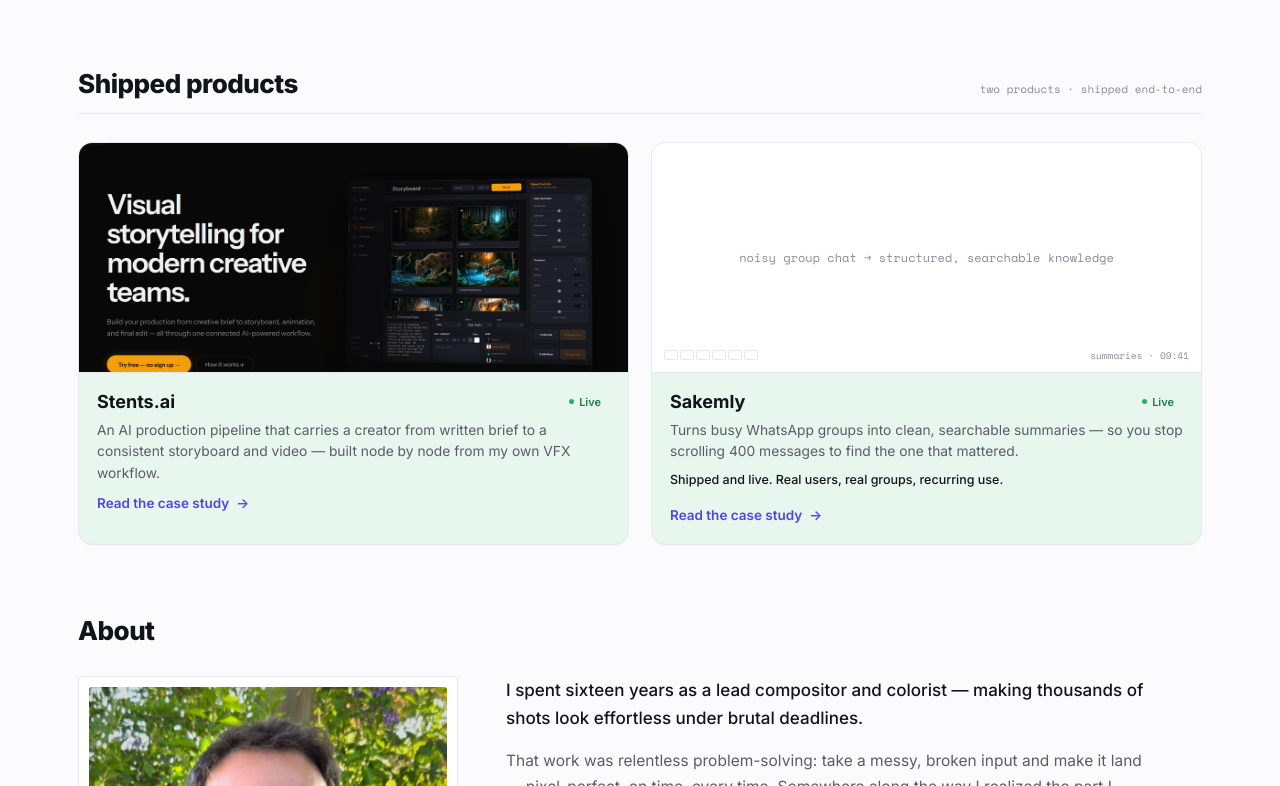
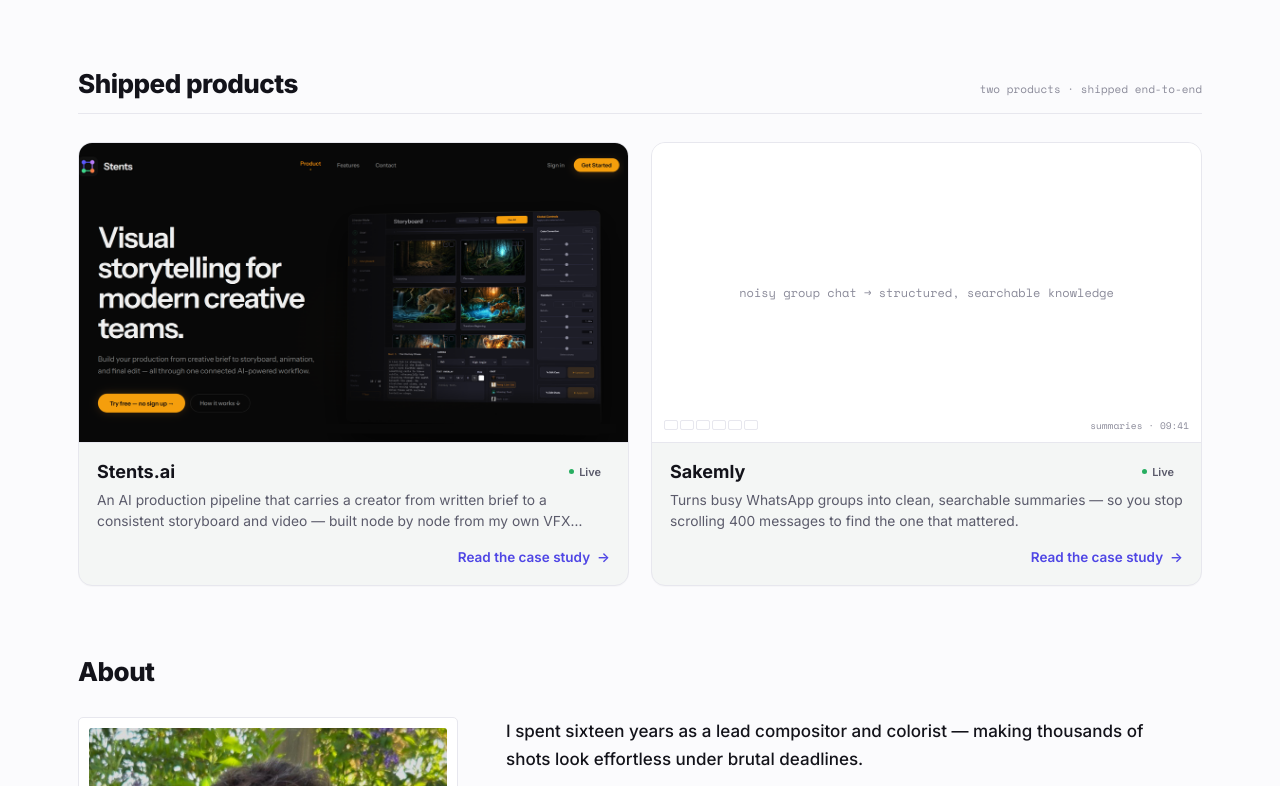
Before and after one commit to tomereps/portfolio, a React (Vite) app: page / in a window 1280 px wide. Shown: the part 527-1313 px from the top of the page. Built offline with nearby package versions, Linux system fonts and the light colour scheme.

Commit message:
Cards: neutral pills, bigger image, 2-line desc, right-aligned link; wire contacts

```diff
--- a/src/components/Contact.jsx
+++ b/src/components/Contact.jsx
@@ -2,8 +2,7 @@
 import './Contact.css';
 
 const EMAIL = 'tomer.ep1@gmail.com';
-// TODO: replace with Tomer's real LinkedIn profile URL.
-const LINKEDIN = '#';
+const LINKEDIN = 'https://www.linkedin.com/in/tomer-epshtein';
 
 export default function Contact() {
   return (
--- a/src/components/ProjectCard.css
+++ b/src/components/ProjectCard.css
@@ -17,7 +17,7 @@
 
 /* "viewer" preview band — holds a screenshot or a neutral placeholder */
 .card__band {
-  height: 230px;
+  height: 300px;
   position: relative;
   display: flex;
   align-items: center;
@@ -98,7 +98,11 @@
   font-size: 13.8px;
   line-height: 1.55;
   color: var(--sub);
-  margin: 0 0 8px;
+  margin: 0 0 16px;
+  display: -webkit-box;
+  -webkit-line-clamp: 2;
+  -webkit-box-orient: vertical;
+  overflow: hidden;
 }
 
 .card__outcome {
@@ -130,7 +134,9 @@
   font-size: 13.5px;
   font-weight: 600;
   text-decoration: none;
-  display: inline-flex;
+  display: flex;
+  width: fit-content;
+  margin-left: auto;
   align-items: center;
   gap: 7px;
 }
@@ -145,8 +151,8 @@
 
 /* status colour variants */
 .status--live {
-  background: #e7f7ed;
-  color: #1a7f46;
+  background: #f4f6f5;
+  color: var(--sub);
 }
 .status--live .card__status-dot {
   background: #27ae60;
--- a/src/data/projects.js
+++ b/src/data/projects.js
@@ -52,7 +52,6 @@
     fg: '#7ee2a8',
     frame: 'noisy group chat  →  structured, searchable knowledge',
     desc: 'Turns busy WhatsApp groups into clean, searchable summaries — so you stop scrolling 400 messages to find the one that mattered.',
-    outcome: 'Shipped and live. Real users, real groups, recurring use.',
     stack: ['React Native', 'Supabase', 'AI / LLM', 'Summaries'],
     caseStudy: {
       intro:
--- a/src/pages/CaseStudy.jsx
+++ b/src/pages/CaseStudy.jsx
@@ -5,7 +5,7 @@
 import './CaseStudy.css';
 
 const STATUS_COLORS = {
-  Live: { bg: '#e7f7ed', fg: '#1a7f46', dot: '#27ae60' },
+  Live: { bg: '#f4f6f5', fg: 'var(--sub)', dot: '#27ae60' },
   'In progress': { bg: 'var(--accent-soft)', fg: 'var(--accent)', dot: 'var(--accent)' },
 };
 
```
